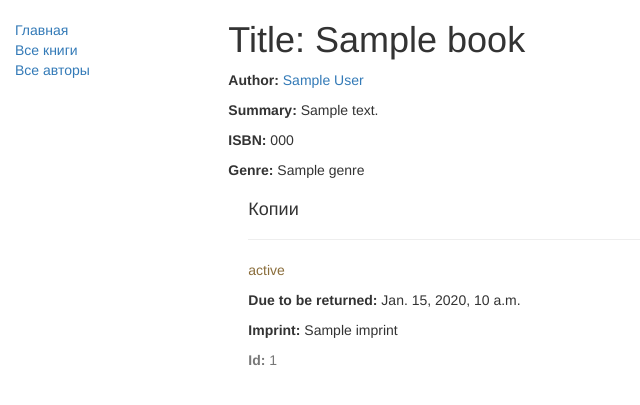
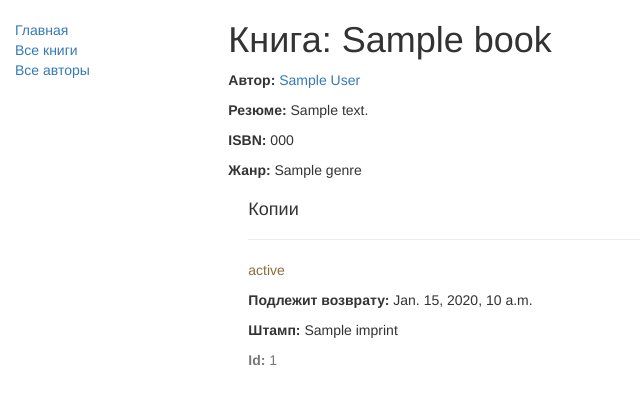
Before and after one commit to ShikiBot/library, a Django app: template locallibrary/locallibrary/catalog/templates/catalog/book_detail.html in a window 1280 px wide. Shown: the top 405 px of the page, without its empty margins (0-640 px from the left). Run offline with Django 3.2, Linux system fonts and the light colour scheme; the template is opened without the code that fills it: most values are stand-ins (such as "Sample title", 1, 10 or a date in 2020); some libraries are stand-ins or nearby versions.

Commit message:
forgot it

```diff
--- a/locallibrary/locallibrary/catalog/templates/catalog/book_detail.html
+++ b/locallibrary/locallibrary/catalog/templates/catalog/book_detail.html
@@ -1,12 +1,12 @@
 {% extends "base_generic.html" %}
 
 {% block content %}
-  <h1>Title: {{ book.title }}</h1>
+  <h1>Книга: {{ book.title }}</h1>
 
-  <p><strong>Author:</strong> <a href="{% url 'author-detail' book.author.pk %}">{{ book.author }}</a></p> <!-- ссылка с подробностями об авторе еще не определена -->
-  <p><strong>Summary:</strong> {{ book.summary }}</p>
+  <p><strong>Автор:</strong> <a href="{% url 'author-detail' book.author.pk %}">{{ book.author }}</a></p> <!-- ссылка с подробностями об авторе еще не определена -->
+  <p><strong>Резюме:</strong> {{ book.summary }}</p>
   <p><strong>ISBN:</strong> {{ book.isbn }}</p>
-  <p><strong>Genre:</strong> {% for genre in book.genre.all %} {{ genre }}{% if not forloop.last %}, {% endif %}{% endfor %}</p>
+  <p><strong>Жанр:</strong> {% for genre in book.genre.all %} {{ genre }}{% if not forloop.last %}, {% endif %}{% endfor %}</p>
 
   <div style="margin-left:20px;margin-top:20px">
     <h4>Копии</h4>
@@ -14,8 +14,8 @@
     {% for copy in book.bookinstance_set.all %}
     <hr>
     <p class="{% if copy.status == 'a' %}text-success{% elif copy.status == 'd' %}text-danger{% else %}text-warning{% endif %}">{{ copy.get_status_display }}</p>
-    {% if copy.status != 'a' %}<p><strong>Due to be returned:</strong> {{copy.due_back}}</p>{% endif %}
-    <p><strong>Imprint:</strong> {{copy.imprint}}</p>
+    {% if copy.status != 'a' %}<p><strong>Подлежит возврату:</strong> {{copy.due_back}}</p>{% endif %}
+    <p><strong>Штамп:</strong> {{copy.imprint}}</p>
     <p class="text-muted"><strong>Id:</strong> {{copy.id}}</p>
     {% endfor %}
   </div>
```
Also changed, not shown: locallibrary/locallibrary/catalog/templates/catalog/author_detail.html (+5 -4 lines), locallibrary/locallibrary/catalog/urls.py (+4 -4 lines).
